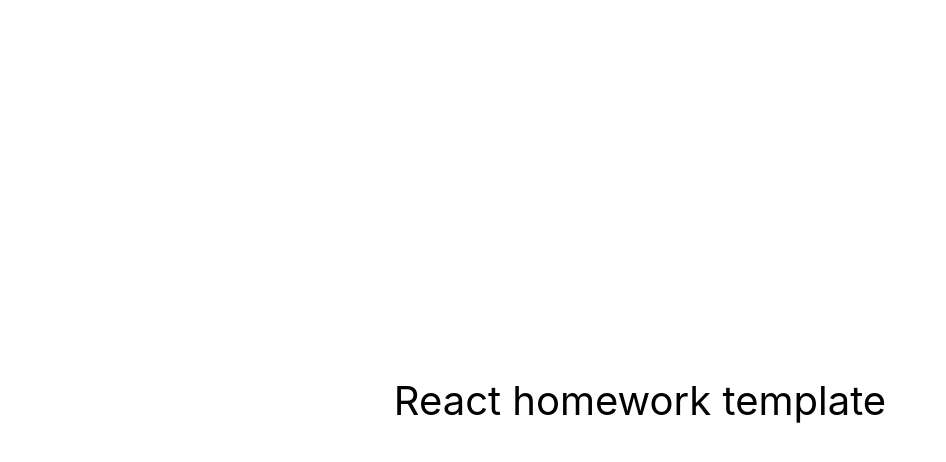
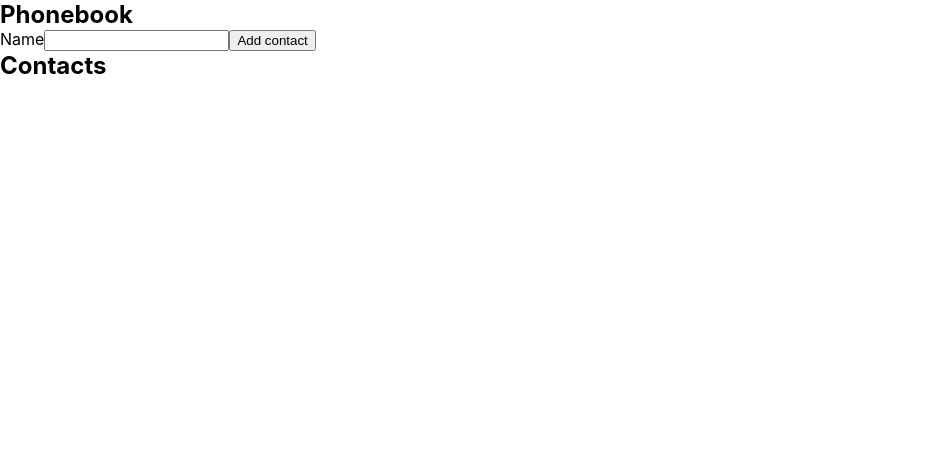
Before and after one commit to verado-batsu/goit-react-hw-02-phonebook, a React (Create React App) app: page / in a window 1280 px wide. Shown: the top 462 px of the page, without its empty margins (0-946 px from the left). Built offline with nearby package versions, Linux system fonts and the light colour scheme.

Commit message:
step 1 is done

```diff
--- a/package.json
+++ b/package.json
@@ -9,6 +9,7 @@
     "@testing-library/jest-dom": "^5.16.3",
     "@testing-library/react": "^12.1.4",
     "@testing-library/user-event": "^13.5.0",
+    "nanoid": "^4.0.1",
     "prop-types": "^15.8.1",
     "react": "^18.1.0",
     "react-dom": "^18.1.0",
--- a/src/components/App.jsx
+++ /dev/null
@@ -1,16 +0,0 @@
-export const App = () => {
-  return (
-    <div
-      style={{
-        height: '100vh',
-        display: 'flex',
-        justifyContent: 'center',
-        alignItems: 'center',
-        fontSize: 40,
-        color: '#010101'
-      }}
-    >
-      React homework template
-    </div>
-  );
-};
--- /dev/null
+++ b/src/components/App/App.jsx
@@ -0,0 +1,73 @@
+import { Component } from "react";
+import { nanoid } from 'nanoid';
+
+export class App extends Component {
+	state = {
+		contacts: [],
+		name: ''
+	}
+
+	handleChange = (e) => {
+		this.setState({
+			name: e.target.value
+		})
+	}
+
+	handleSubmit = (e) => {
+		e.preventDefault();
+		const name = e.target.elements.name.value;
+
+		const contact = {
+			name,
+			id: nanoid(),
+		}
+
+		this.setState((prevState) => {
+			return {
+				contacts: [...prevState.contacts, contact],
+				name: '',
+			}
+		})
+	}
+
+	render() {
+		return (
+			<>
+				<div>
+					<h2>Phonebook</h2>
+
+					<form onSubmit={this.handleSubmit}>
+						<label>
+							Name
+							<input
+								type="text"
+								name="name"
+								pattern="^[a-zA-Zа-яА-Я]+(([' -][a-zA-Zа-яА-Я ])?[a-zA-Zа-яА-Я]*)*$"
+								title="Name may contain only letters, apostrophe, dash and spaces. For example Adrian, Jacob Mercer, Charles de Batz de Castelmore d'Artagnan"
+								required
+								onChange={this.handleChange}
+								value={this.state.name}
+							/>
+						</label>
+						<button type="submit">Add contact</button>
+					</form>
+				</div>
+
+				<div>
+					<h2>Contacts</h2>
+					<ul>
+						{
+							this.state.contacts.map(({id, name}) => {
+								return (
+									<li key={id}>
+										{name}
+									</li>
+								)
+							})
+						}
+					</ul>
+				</div>
+			</>
+		);
+	}
+};
--- a/src/index.css
+++ b/src/index.css
@@ -1,4 +1,10 @@
 @import-normalize; /* bring in normalize.css styles */
+
+* {
+	/* padding: 0; */
+	margin: 0;
+	/* border: 0; */
+}
 
 body {
 	margin: 0;
@@ -9,6 +15,20 @@
 	-moz-osx-font-smoothing: grayscale;
 }
 
+ul li {
+	/* list-style: none; */
+}
+
+img {
+	vertical-align: top;
+	max-width: 100%;
+	height: auto;
+}
+
+button {
+	cursor: pointer;
+}
+
 code {
 	font-family: source-code-pro, Menlo, Monaco, Consolas, 'Courier New',
 		monospace;
--- a/src/index.js
+++ b/src/index.js
@@ -1,6 +1,6 @@
 import React from 'react';
 import ReactDOM from 'react-dom/client';
-import { App } from 'components/App';
+import { App } from 'components/App/App';
 import './index.css';
 
 ReactDOM.createRoot(document.getElementById('root')).render(
```
Also changed, not shown: 1 other file (tests, documents, lock files or other folders). Lines whose indentation alone changed are shown as unchanged.
